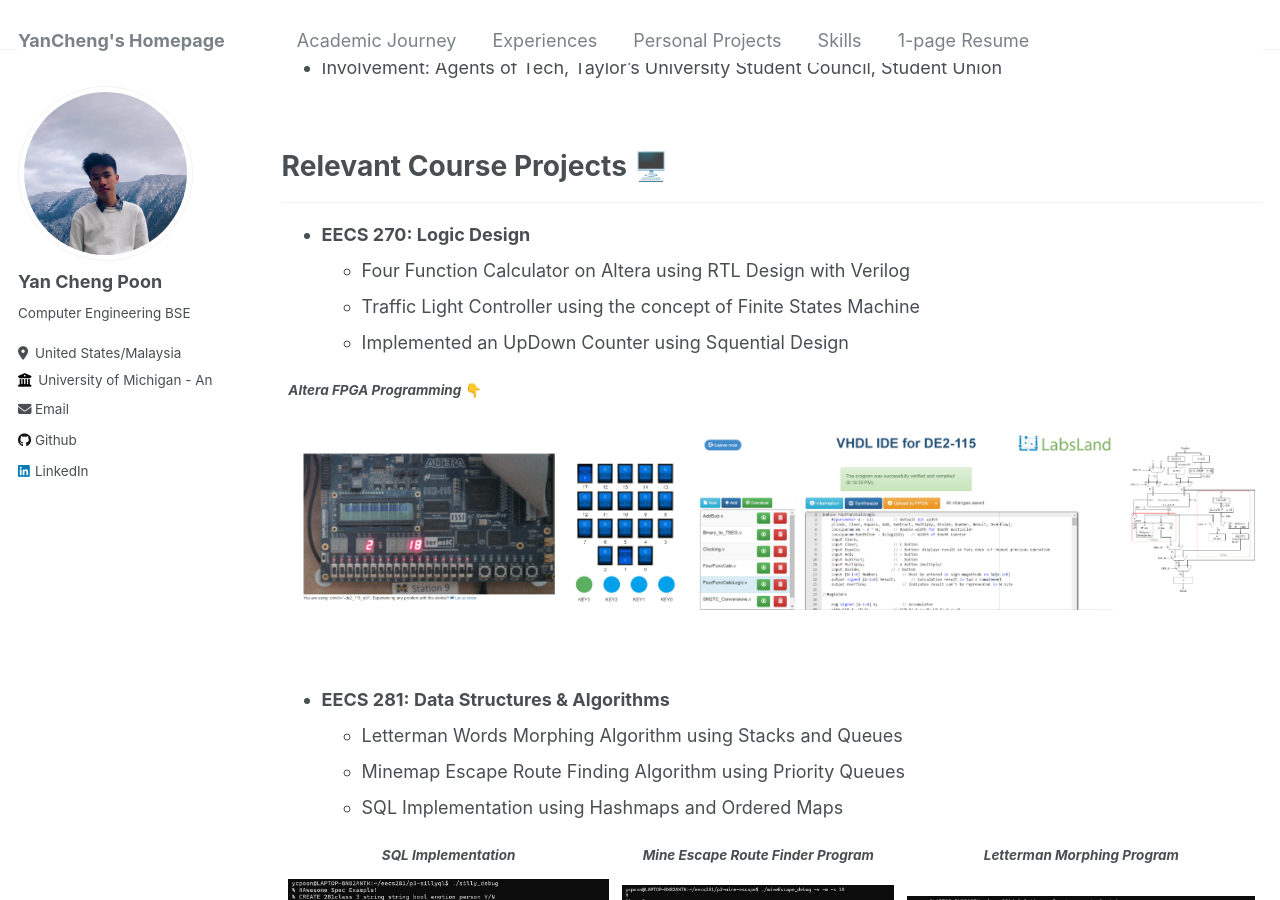
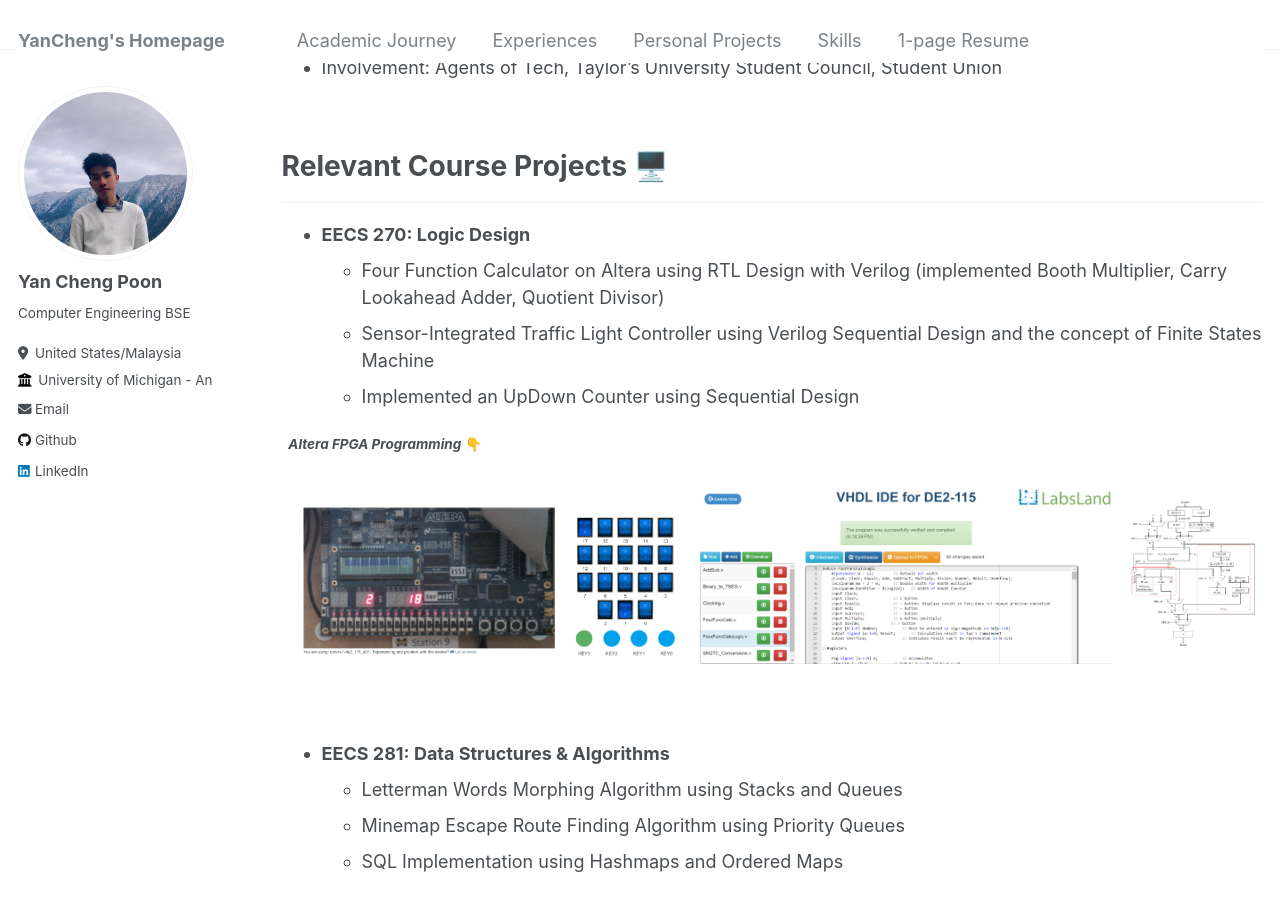
Before and after one commit to ycpoon/ycpoon.github.io, a Jekyll site: the page built from _pages/academicjourney.md, in a window 1280 px wide and 900 px high, scrolled down 746 px. Built offline with Jekyll 4.4.1, drawn with Linux system fonts in a browser that asks for light colours.

Commit message:
minor changes

```diff
--- a/_pages/academicjourney.md
+++ b/_pages/academicjourney.md
@@ -45,9 +45,9 @@ Relevant Course Projects 🖥️
 -------------------------------
 
 * **EECS 270: Logic Design**
-  * Four Function Calculator on Altera using RTL Design with Verilog
-  * Traffic Light Controller using the concept of Finite States Machine
-  * Implemented an UpDown Counter using Squential Design
+  * Four Function Calculator on Altera using RTL Design with Verilog (implemented Booth Multiplier, Carry Lookahead Adder, Quotient Divisor)
+  * Sensor-Integrated Traffic Light Controller using Verilog Sequential Design and the concept of Finite States Machine
+  * Implemented an UpDown Counter using Sequential Design
 
 | ***Altera FPGA Programming*** 👇 |
 
```
